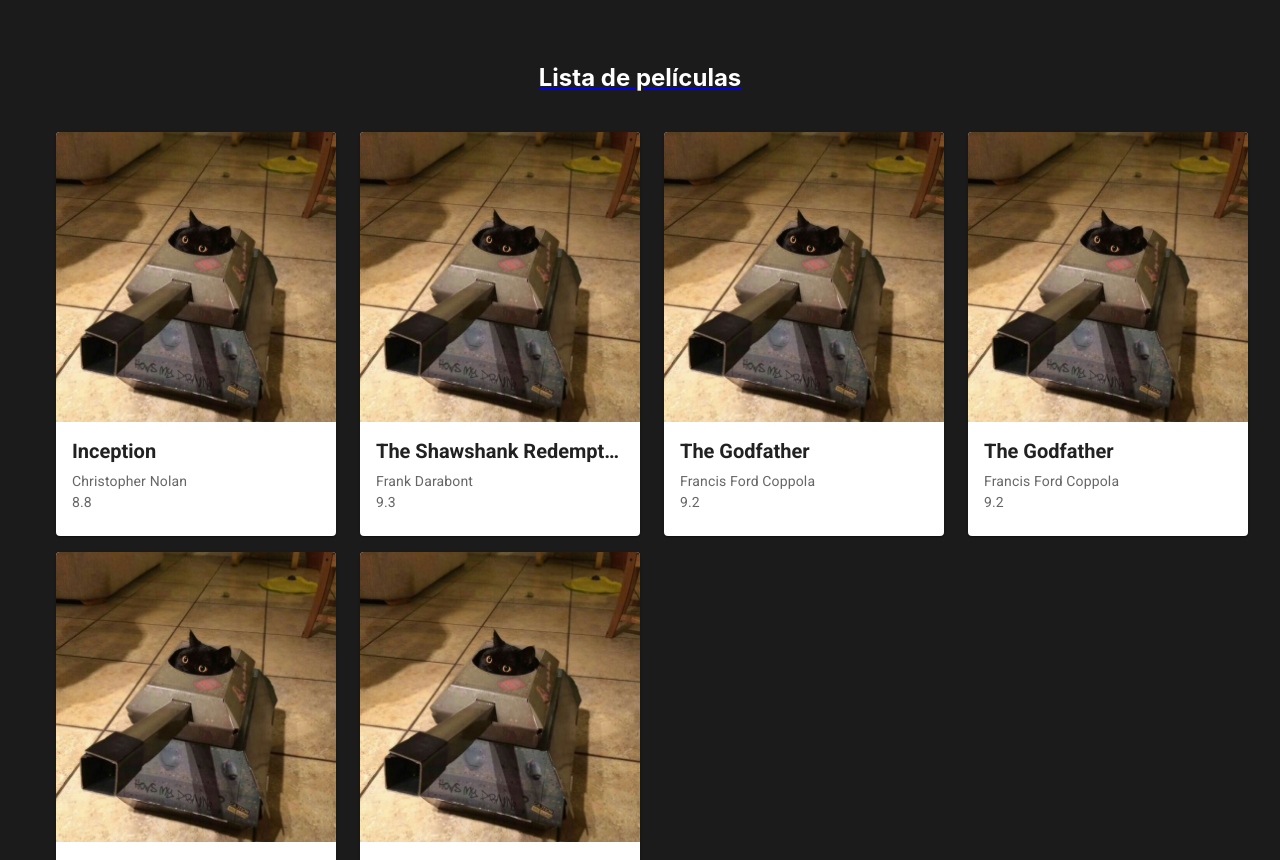
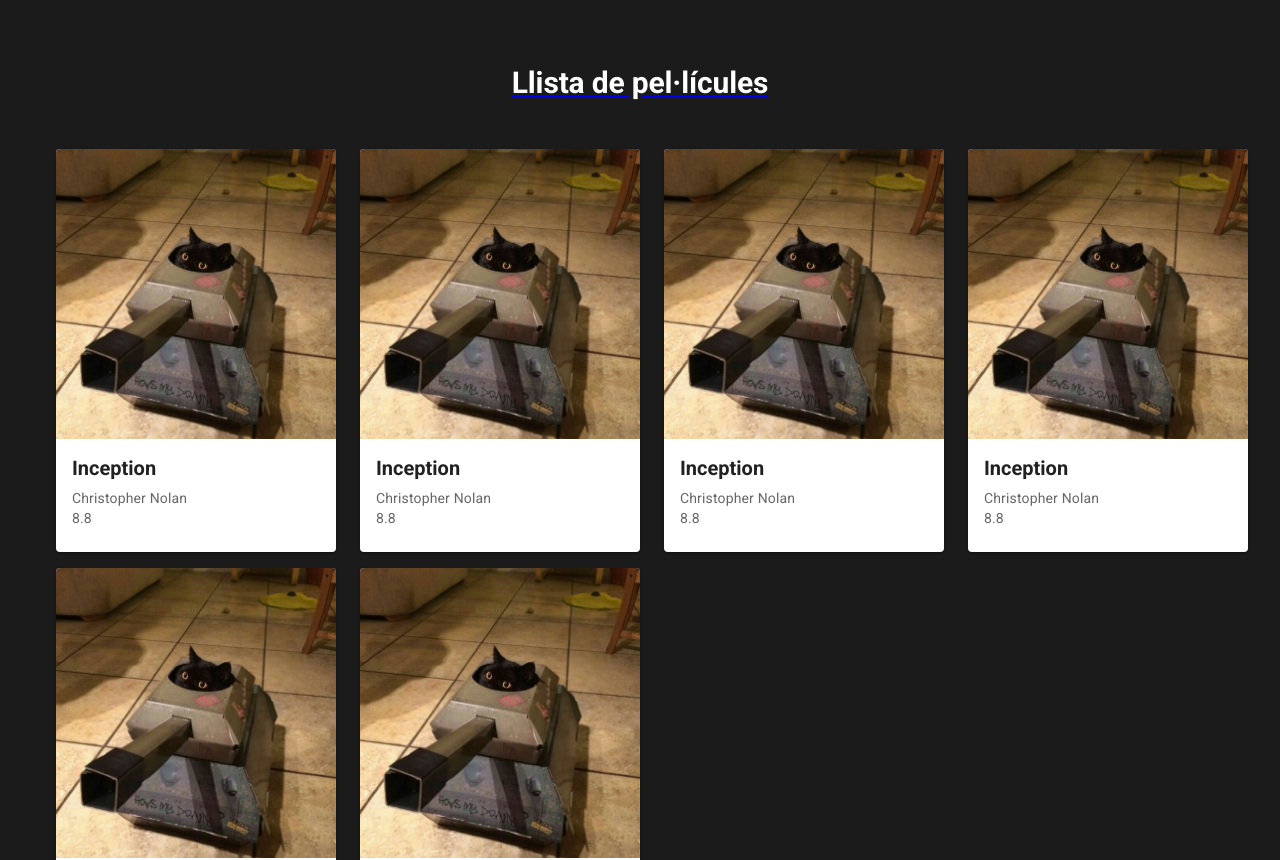
Before and after one commit to orojdz/M6_UF4, a React (Vite) app in the folder movies_db/: page /movies/list in a window 1280 px wide. Shown: the top 860 px of the page. Built offline with nearby package versions, Linux system fonts and the light colour scheme.

Commit message:
Lista de peliculas funciona, falta firebase

```diff
--- a/movies_db/src/pages/MoviesList.jsx
+++ b/movies_db/src/pages/MoviesList.jsx
@@ -1,8 +1,7 @@
 import { MovieCard } from '../components/MovieCard'
 import imagen from '../img/cank.jpg'
 import { Link } from 'react-router-dom';
-import IconButton from '@mui/material/IconButton';
-import HomeIcon from '@mui/material/HomeIcon';
+import Typography from '@mui/material/Typography';
 // import { useEffect, useState } from "react";
 // import db from "../config/config";
 // import { collection , deleteDoc, doc, getDocs} from "firebase/firestore";
@@ -16,40 +15,36 @@ const moviesData = [
       direction: "Christopher Nolan"
     },
     {
-      id: 2,
-      title: "The Shawshank Redemption",
+      id: 1,
+      title: "Inception",
       image: imagen,
-      rate: "9.3",
-      direction: "Frank Darabont"
+      rate: "8.8",
+      direction: "Christopher Nolan"
+    },{
+      id: 1,
+      title: "Inception",
+      image: imagen,
+      rate: "8.8",
+      direction: "Christopher Nolan"
+    },{
+      id: 1,
+      title: "Inception",
+      image: imagen,
+      rate: "8.8",
+      direction: "Christopher Nolan"
+    },{
+      id: 1,
+      title: "Inception",
+      image: imagen,
+      rate: "8.8",
+      direction: "Christopher Nolan"
+    },{
+      id: 1,
+      title: "Inception",
+      image: imagen,
+      rate: "8.8",
+      direction: "Christopher Nolan"
     },
-    {
-      id: 3,
-      title: "The Godfather",
-      image: imagen,
-      rate: "9.2",
-      direction: "Francis Ford Coppola"
-    },
-    {
-      id: 3,
-      title: "The Godfather",
-      image: imagen,
-      rate: "9.2",
-      direction: "Francis Ford Coppola"
-    },
-    {
-      id: 3,
-      title: "The Godfather",
-      image: imagen,
-      rate: "9.2",
-      direction: "Francis Ford Coppola"
-    },
-    {
-      id: 3,
-      title: "The Godfather",
-      image: imagen,
-      rate: "9.2",
-      direction: "Francis Ford Coppola"
-    }
 ];
 
 export function MoviesList() {
@@ -57,7 +52,21 @@ export function MoviesList() {
   return (
       <div>
         <Link to='/'>
-              <h2>Lista de películas</h2>
+          <Typography
+            gutterBottom
+              variant="h2"
+                component="div"
+                className="typography-title"
+                sx={{
+                    whiteSpace: 'nowrap',
+                    maxWidth: '100%',
+                    fontFamily: 'Roboto',
+                    fontWeight: 700,
+                    fontSize: '1.25rem',
+                }}>
+
+            <h2>Llista de pel·lícules</h2>
+          </Typography>
         </Link>
 
         <div className="moviesListComp" >
```
Lines whose indentation alone changed are shown as unchanged.
